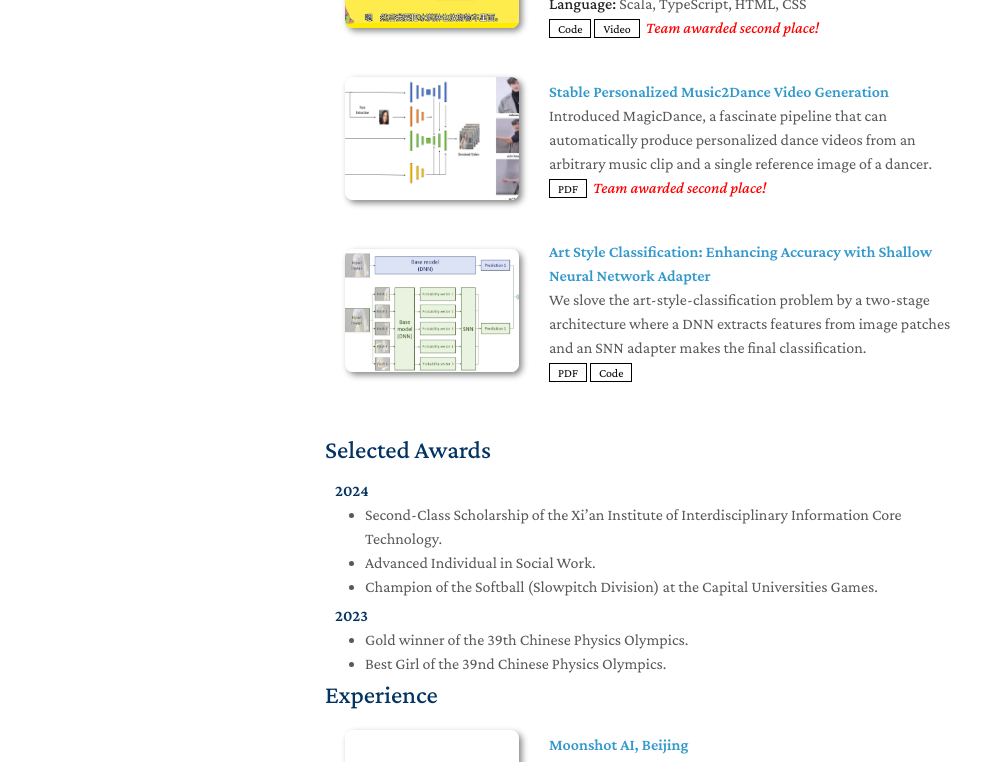
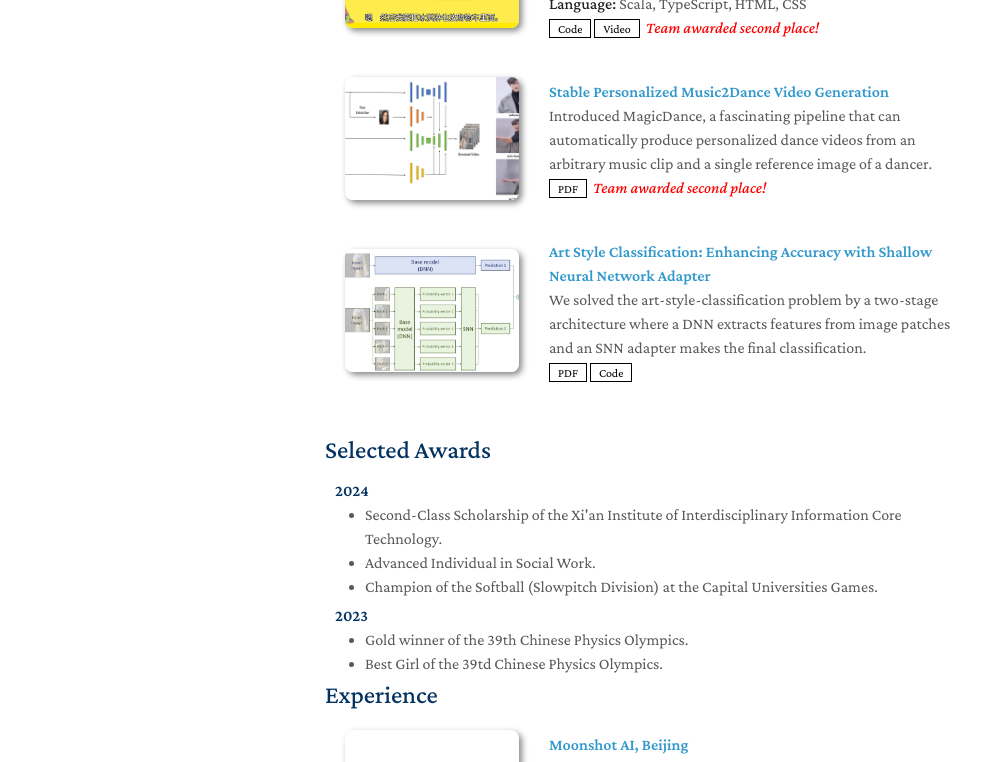
Before and after one commit to luyingxi35/luyingxi35.github.io, a Jekyll site: the page built from index.md, in a window 1280 px wide and 1400 px high, scrolled down 963 px. Shown: the part 369-1131 px from the top of the window, without its empty margins (145-1126 px from the left). Built offline with Jekyll 4.4.1, drawn with Linux system fonts in a browser that asks for light colours; a style sheet for code colours, icons or effects is not loaded; our own code applies the rules of GitHub Pages for plain Markdown files; some of the changed text lies outside the part shown.

Commit message:
modification

```diff
--- a/_data/projects.yml
+++ b/_data/projects.yml
@@ -34,11 +34,11 @@ main:
     # code: https://github.com/knightnemo/Stick_Figure_vs_CAD
     # bibtex: https://bib.yliu.me/MICCAI23.txt
     image: ./assets/img/DL.png
-    description: Introduced MagicDance, a fascinate pipeline that can automatically produce personalized dance videos from an arbitrary music clip and a single reference image of a dancer.
+    description: Introduced MagicDance, a fascinating pipeline that can automatically produce personalized dance videos from an arbitrary music clip and a single reference image of a dancer.
     # language: C#, Unity
     notes: Team awarded second place!
   - title: "Art Style Classification: Enhancing Accuracy with Shallow Neural Network Adapter"
     image: ./assets/img/cv.png
-    description: "We slove the art-style-classification problem by a two-stage architecture where a DNN extracts features from image patches and an SNN adapter makes the final classification."
-    pdf: ./assets/files/cv.pdf
+    description: "We solved the art-style-classification problem by a two-stage architecture where a DNN extracts features from image patches and an SNN adapter makes the final classification."
+    pdf: ./assets/files/computer-vision.pdf
     code: https://github.com/luyingxi35/Art-Style-Classification
--- a/_includes/selected_awards.md
+++ b/_includes/selected_awards.md
@@ -3,7 +3,7 @@
 <h4 style="margin:0 10px 0;">2024</h4>
 
 <ul style="margin:0 0 5px;">
-  <li><a><autocolor>Second-Class Scholarship of the Xi’an Institute of Interdisciplinary Information Core Technology.</autocolor></a></li>
+  <li><a><autocolor>Second-Class Scholarship of the Xi'an Institute of Interdisciplinary Information Core Technology.</autocolor></a></li>
   <li><a><autocolor>Advanced Individual in Social Work.</autocolor></a></li>
   <li><a><autocolor>Champion of the Softball (Slowpitch Division) at the Capital Universities Games.</autocolor></a></li>
 </ul>
@@ -12,5 +12,5 @@
 
 <ul style="margin:0 0 5px;">
   <li><a><autocolor>Gold winner of the 39th Chinese Physics Olympics.</autocolor></a></li>
-  <li><a><autocolor>Best Girl of the 39nd Chinese Physics Olympics.</autocolor></a></li>
+  <li><a><autocolor>Best Girl of the 39td Chinese Physics Olympics.</autocolor></a></li>
 </ul>
--- a/index.md
+++ b/index.md
@@ -3,7 +3,7 @@ layout: homepage
 ---
 
 ## About Me
-I am currently a third-year undergraduate student in [Institute for Interdisciplinary Information Sciences (IIIS, Yao Class)](https://iiis.tsinghua.edu.cn/en/) at [Tsinghua University](https://www.tsinghua.edu.cn/en/), majoring in Artificial Intelligence. Prior to this, I was a member of the <span style="color:darkred"><strong>China National Physics Olympiad Training Team</strong></span>.
+I am currently a second-year undergraduate student in [Institute for Interdisciplinary Information Sciences (IIIS, Yao Class)](https://iiis.tsinghua.edu.cn/en/) at [Tsinghua University](https://www.tsinghua.edu.cn/en/), majoring in Artificial Intelligence. Prior to this, I was a member of the <span style="color:darkred"><strong>China National Physics Olympiad Training Team</strong></span>.
 
 In terms of academic performance, my average GPA is 3.81/4.00, which places me within the <span style="color:darkred"><strong>top 50%</strong></span> of my class. I have been conducting research under the supervision of Professor [Yi Li](https://ericyi.github.io/) since my sophomore year. Currently, I am pursuing research in <span style="color:darkred"><strong>robotics</strong></span>.
 
```
Also changed, not shown: 2 other files.
